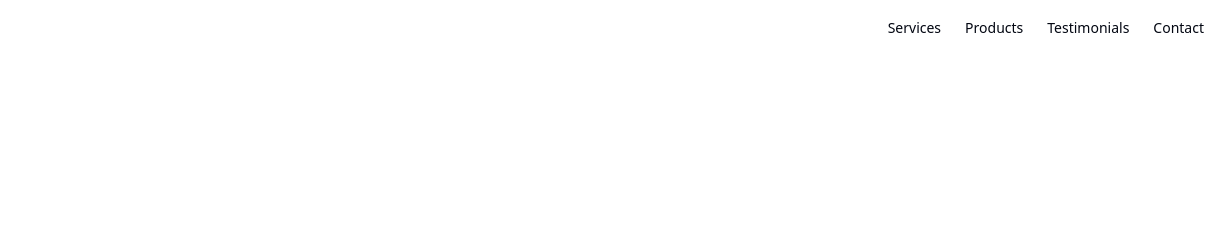
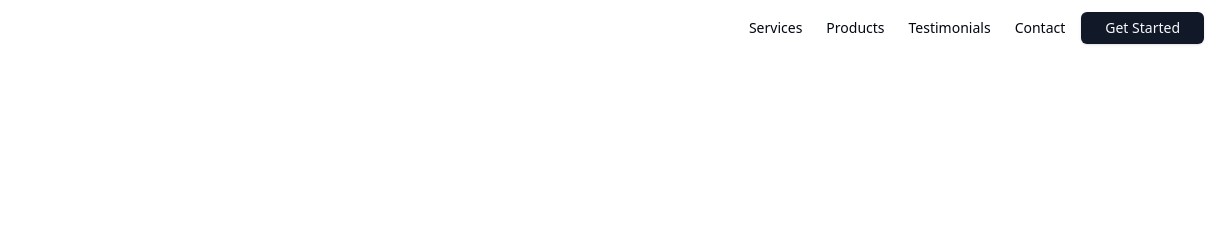
Before and after one commit to javaniecampbell/agency-project, a Gatsby site: page / in a window 1280 px wide. Shown: the top 226 px of the page, 52-1280 px from the left. Built offline with nearby package versions, Linux system fonts and the light colour scheme; Gatsby itself is replaced by a stand-in of ours.

Commit message:
refactor: update header component to include "Get Started" button

```diff
--- a/src/components/component/Header.tsx
+++ b/src/components/component/Header.tsx
@@ -1,10 +1,10 @@
 import * as React from "react";
-import { Link } from 'gatsby';
-import { MountainIcon } from './MountainIcon';
+import { Link } from "gatsby";
+import { MountainIcon } from "./MountainIcon";
 
 const Header: React.FC = () => {
   return (
-    <header className="px-4 lg:px-6 h-14 flex items-center">
+    <header className="px-4 lg:px-6 h-14 flex items-center justify-center">
       <Link className="flex items-center justify-center" to="#">
         <MountainIcon className="h-6 w-6" />
         <span className="sr-only">Your Business Agency</span>
@@ -35,6 +35,12 @@ const Header: React.FC = () => {
           Contact
         </Link>
       </nav>
+      <Link
+        className="hidden ml-4 md:inline-flex h-8 items-center justify-center rounded-md bg-gray-900 px-6 text-sm font-medium text-gray-50 shadow transition-colors hover:bg-gray-900/90 focus-visible:outline-none focus-visible:ring-1 focus-visible:ring-gray-950 disabled:pointer-events-none disabled:opacity-50 dark:bg-gray-50 dark:text-gray-900 dark:hover:bg-gray-50/90 dark:focus-visible:ring-gray-300"
+        to="#contact-us"
+      >
+        Get Started
+      </Link>
     </header>
   );
 };
```
